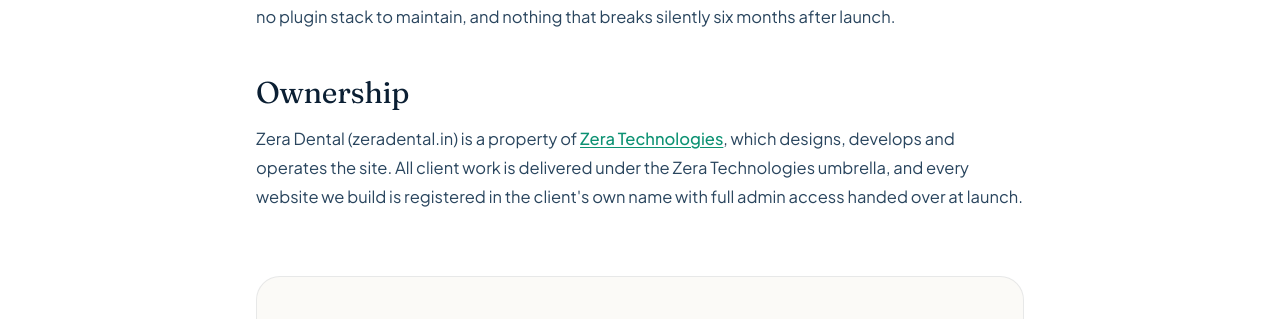
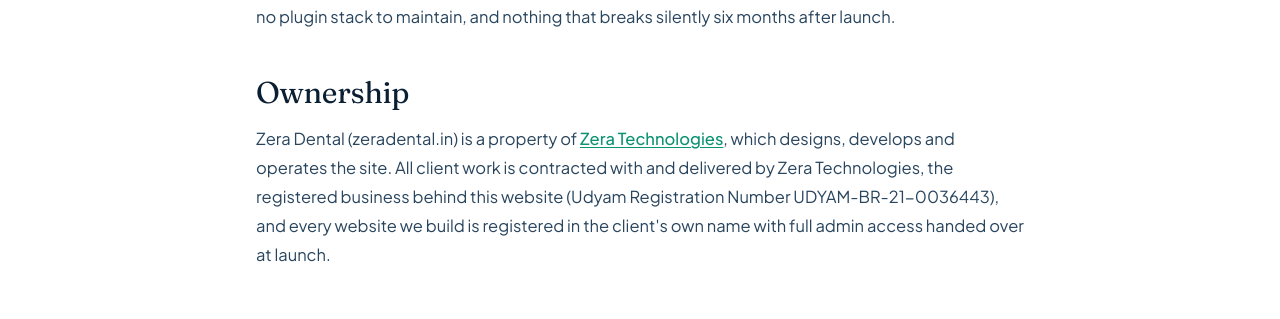
Before and after one commit to zeradental3585-dotcom/zeradental, a Next.js app: page /about in a window 1280 px wide. Shown: the part 1703-2022 px from the top of the page. Built offline with nearby package versions, Linux system fonts and the light colour scheme; no server answers.

Commit message:
About: name the registered entity that contracts the work

```diff
--- a/app/about/page.tsx
+++ b/app/about/page.tsx
@@ -80,7 +80,8 @@
           <p>
             Zera Dental (zeradental.in) is a property of{' '}
             <a href={SITE.parentUrl} target="_blank" rel="noopener noreferrer">Zera Technologies</a>, which designs,
-            develops and operates the site. All client work is delivered under the Zera Technologies umbrella, and every
+            develops and operates the site. All client work is contracted with and delivered by Zera Technologies, the
+            registered business behind this website (Udyam Registration Number {SITE.udyam}), and every
             website we build is registered in the client&apos;s own name with full admin access handed over at launch.
           </p>
         </div>
```
